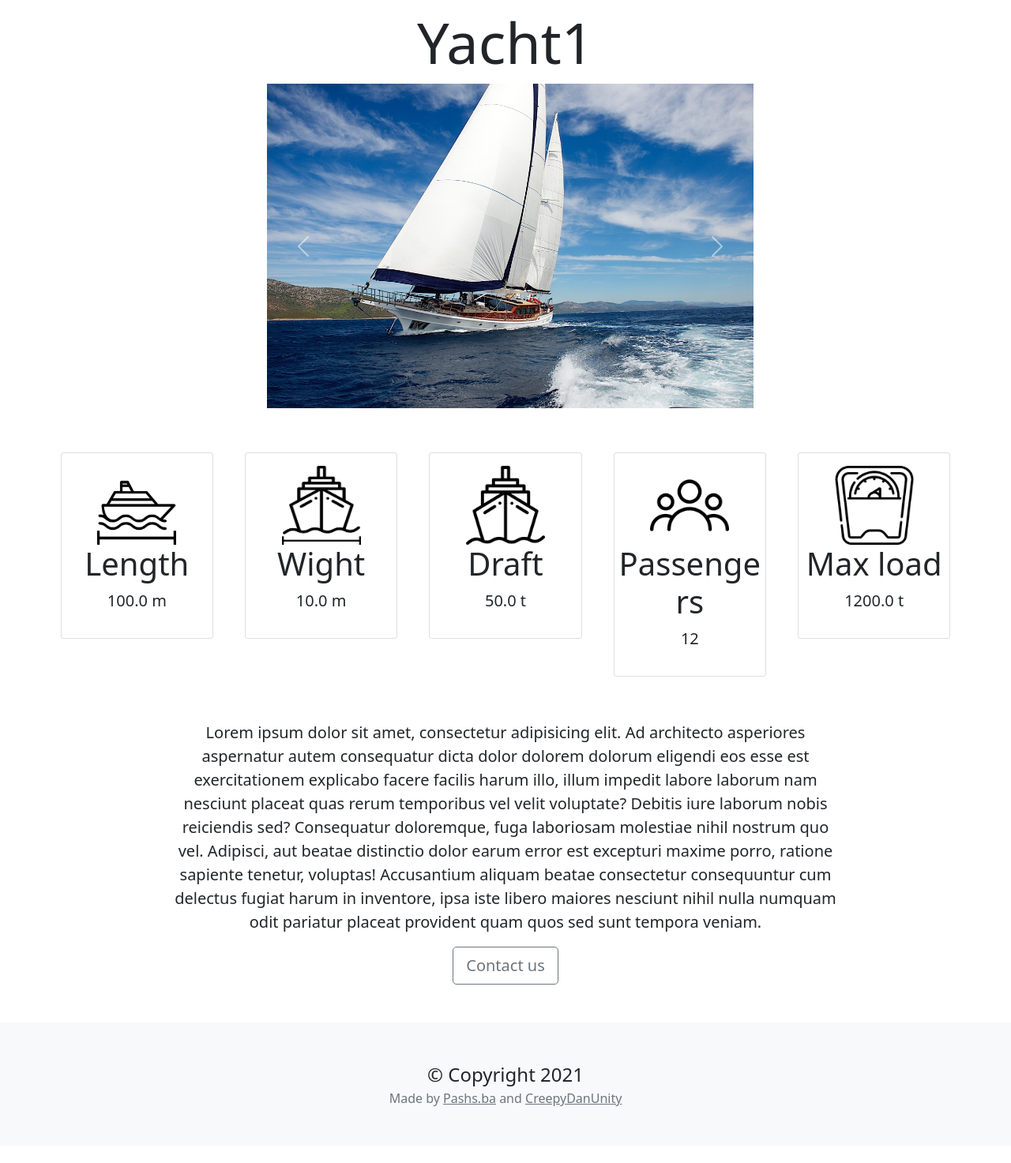
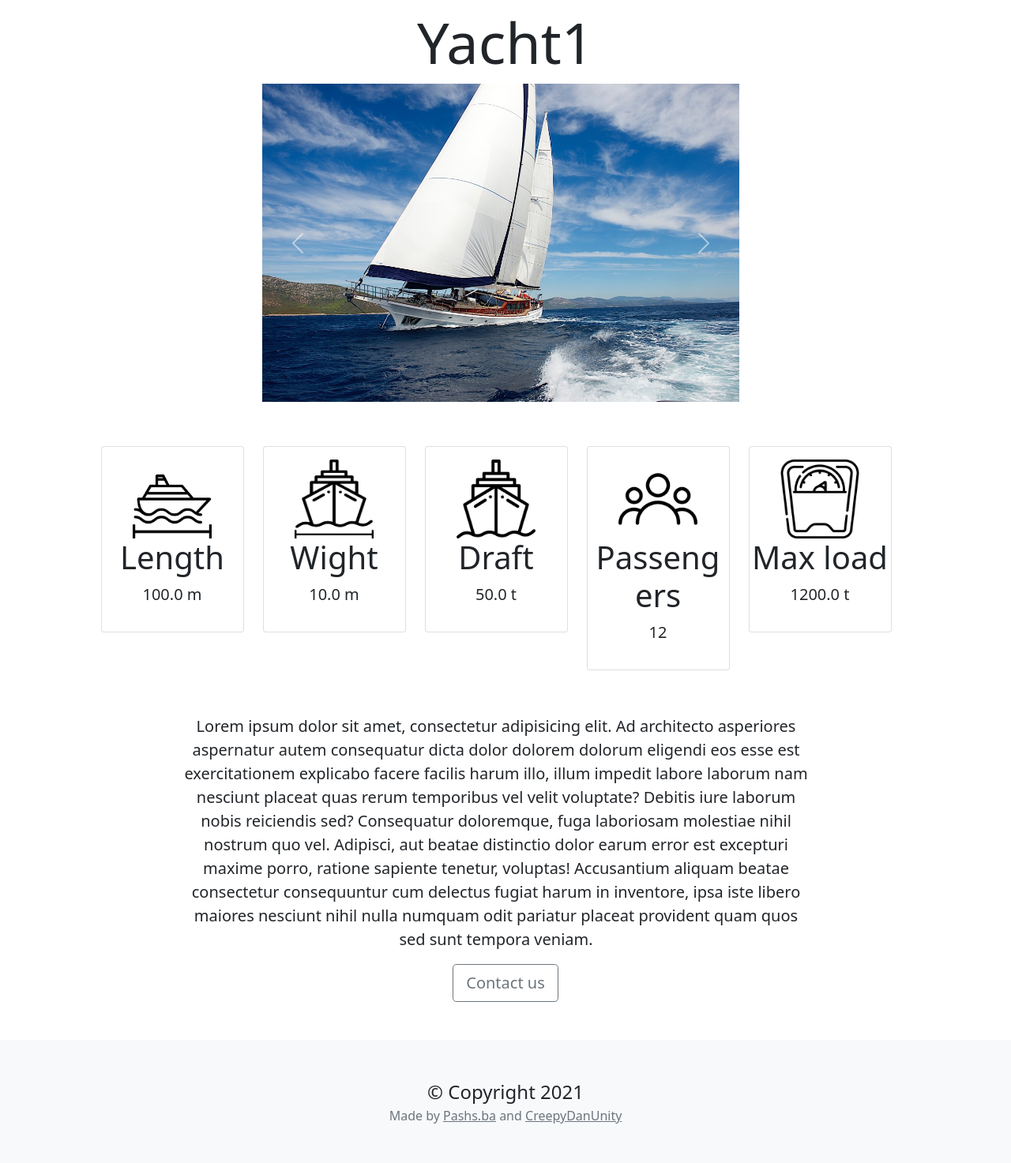
Before and after one commit to Pashs-ba/normalny_site, a Django app: page /products/1 in a window 1280 px wide. Shown: the part 90-1563 px from the top of the page at 79% size. Before the commit the page ends 1491 px from the top, so only its background shows below. Run offline with Django 3.2, Linux system fonts and the light colour scheme; data comes from the database, SQL or seed files in the repository; both versions use the stored data as it was after the commit; some libraries are stand-ins or nearby versions.

Commit message:
fix overweight

```diff
--- a/news/templates/all_news.html
+++ b/news/templates/all_news.html
@@ -3,7 +3,7 @@
 
 {% block main %}
     <h2 class="display-2 text-center" style="margin-top: 10px">News</h2>
-    <div class="row my-4 d-flex justify-content-center align-items-center">
+    <div class="row my-4 d-flex justify-content-center align-items-center mw-100">
         {% for new in news %}
         <div class="col-xl-3 text-center">
             <div class="card h-100" >
--- a/news/templates/new.html
+++ b/news/templates/new.html
@@ -20,13 +20,13 @@
     </style>
     <h2 class="display-2 text-center" style="margin-top: 10px">{{ new.ru_title }}</h2>
 
-    <div class="row d-flex justify-content-center">
+    <div class="row d-flex justify-content-center mw-100">
         <div class="col-xl-10 d-flex justify-content-center">
             <img src="/media/{{ new.image }}" alt="new's image" class="big w-50">
             <img src="/media/{{ new.image }}" alt="new's image" class="small w-100">
         </div>
     </div>
-    <div class="row d-flex justify-content-center my-3">
+    <div class="row d-flex justify-content-center my-3 mw-100">
         <div class="col-xl-10">
             <p class="fs-5">{{ new.ru_text }}</p>
         </div>
--- a/products/templates/all_products.html
+++ b/products/templates/all_products.html
@@ -3,7 +3,7 @@
 
 {% block main %}
     <h2 class="display-2 text-center" style="margin-top: 10px">Our Fleet</h2>
-    <div class="row my-4 d-flex justify-content-center align-items-center">
+    <div class="row my-4 d-flex justify-content-center align-items-center mw-100">
         {% for product in products %}
         <div class="col-xl-4 text-center">
             <div class="card h-100" >
--- a/products/templates/product.html
+++ b/products/templates/product.html
@@ -3,7 +3,7 @@
 
 {% block main %}
     <h2 class="display-2 text-center" style="margin-top: 10px; margin-bottom: 10px">{{ product.name }}</h2>
-    <div class="row">
+    <div class="row mw-100">
         <div class="bd-example container ps-lg-4 col-xl-6">
             <div id="carouselExampleControls" class="carousel slide" data-bs-ride="carousel">
               <div class="carousel-inner">
@@ -24,8 +24,8 @@
             </div>
         </div>
     </div>
-    <div class="row justify-content-center my-5" >
-        <div class="col-xl-2 mx-2 my-2">
+    <div class="row justify-content-center my-5 mw-100" style="padding-left: 25px; padding-right: 25px">
+        <div class="col-xl-2 my-2 mw-100">
             <div class="card d-flex justify-content-center text-center py-3">
                 <div>
                     <img src="{% static 'products/boat.png' %}" alt="" class="" height="100" width="100">
@@ -34,7 +34,7 @@
                 <p class="fs-5">{{ product.length }} m</p>
             </div>
         </div>
-        <div class="col-xl-2 mx-2 my-2">
+        <div class="col-xl-2 my-2 mw-100">
             <div class="card d-flex justify-content-center text-center py-3">
                 <div>
                     <img src="{% static 'products/cruise.png' %}" alt="" class="" height="100" width="100">
@@ -43,7 +43,7 @@
                 <p class="fs-5">{{ product.width }} m</p>
             </div>
         </div>
-        <div class="col-xl-2 mx-2 my-2">
+        <div class="col-xl-2 my-2 mw-100">
             <div class="card d-flex justify-content-center text-center py-3">
                 <div>
                     <img src="{% static 'products/disp.png' %}" alt="" class="" height="100" width="100">
@@ -52,7 +52,7 @@
                 <p class="fs-5">{{ product.displacement }} t</p>
             </div>
         </div>
-        <div class="col-xl-2 mx-2 my-2">
+        <div class="col-xl-2 my-2 mw-100">
             <div class="card d-flex justify-content-center text-center py-3">
                 <div>
                     <img src="{% static 'products/user.png' %}" alt="" class="" height="100" width="100">
@@ -61,7 +61,7 @@
                 <p class="fs-5">{{ product.passengers }}</p>
             </div>
         </div>
-    <div class="col-xl-2 mx-2 my-2">
+    <div class="col-xl-2 my-2 mw-100">
             <div class="card d-flex justify-content-center text-center py-3">
                 <div>
                     <img src="{% static 'products/weight-scale.png' %}" alt="" class="" height="100" width="100">
@@ -76,8 +76,8 @@
 
     </div>
 
-    <div class="row justify-content-center">
-        <div class="col-xl-8 text-center fs-5">
+    <div class="row justify-content-center mw-100" style="padding-left: 20px; padding-right: 20px">
+        <div class="col-xl-8 text-center fs-5" >
             <p>{{ product.description|safe }}</p>
         </div>
     </div>
```
Also changed, not shown: db.sqlite3.
